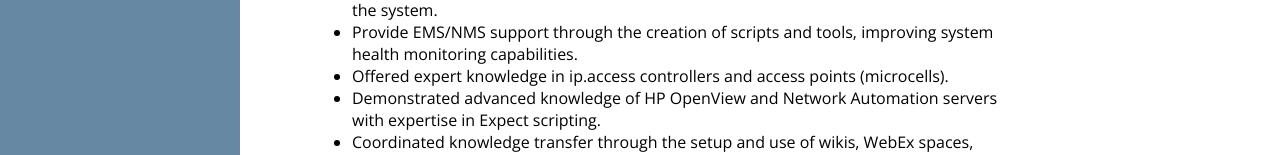
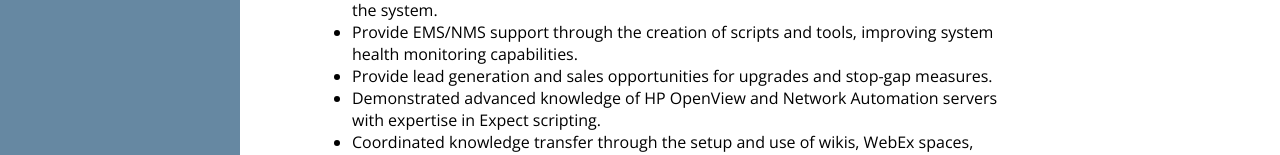
Before and after one commit to krissydotnet/chris_dukesnet, a plain HTML site: page resume.html in a window 1280 px wide. Shown: the part 588-743 px from the top of the page. Drawn offline with nearby package versions, Linux system fonts and the light colour scheme.

Commit message:
Minor change

```diff
--- a/resume.html
+++ b/resume.html
@@ -135,7 +135,7 @@
                                     capabilities.
                                 </li>
                                 <li>
-                                    Offered expert knowledge in ip.access controllers and access points (microcells).
+                                    Provide lead generation and sales opportunities for upgrades and stop-gap measures.
                                 </li>
                                 <li>
                                     Demonstrated advanced knowledge of HP OpenView and Network Automation servers with
```
